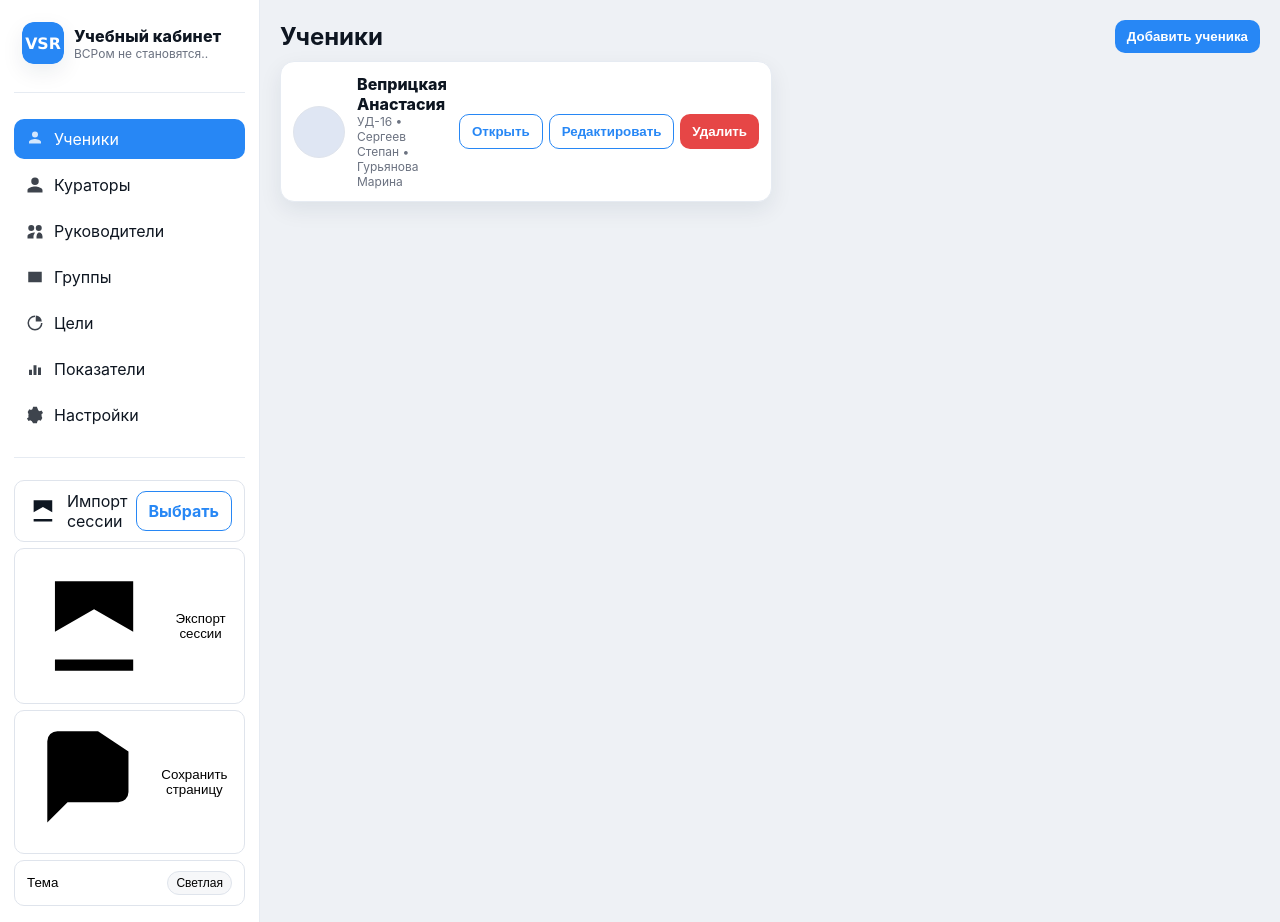
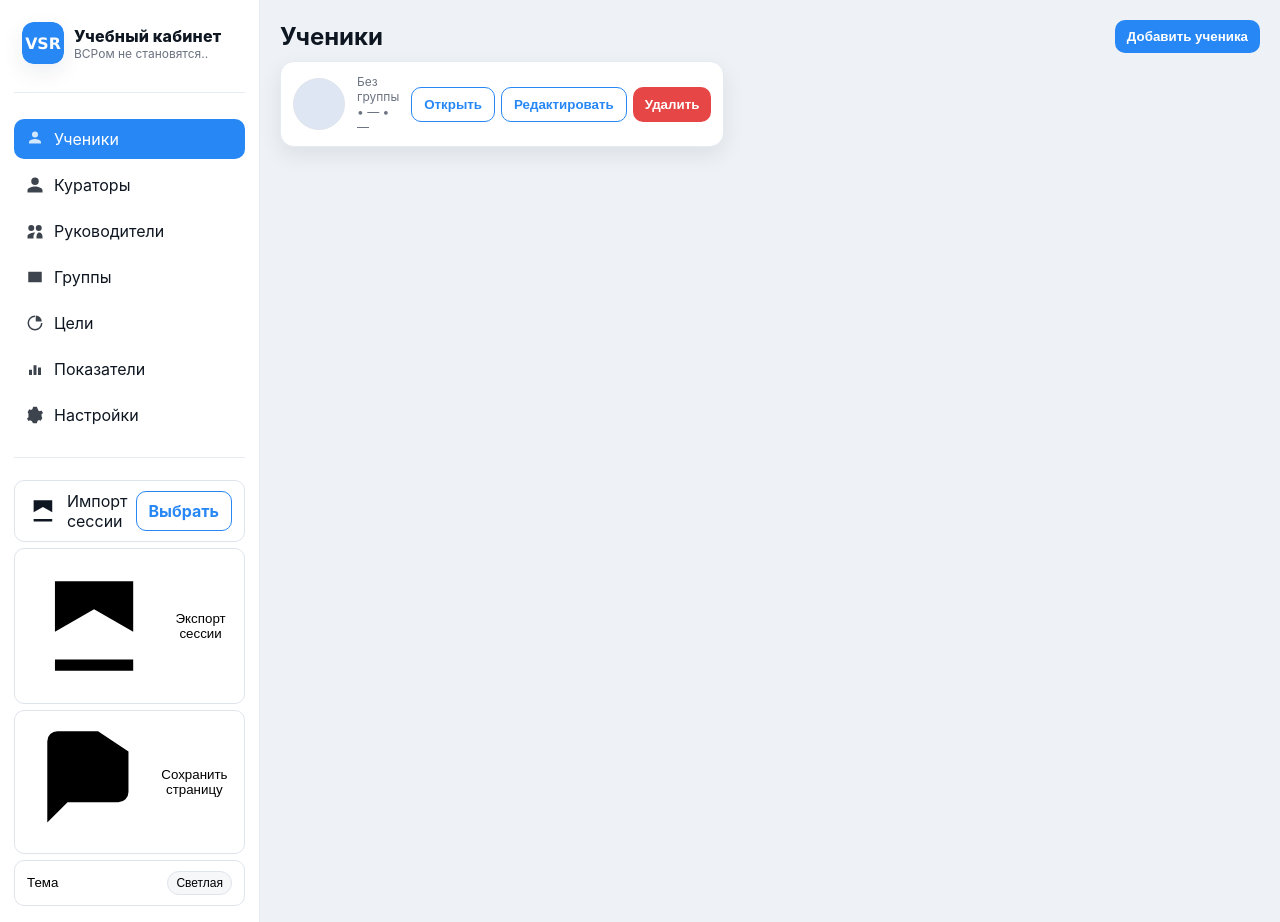
Before and after one commit to SomRaFallen/12, a plain HTML site: page index.html in a window 1280 px wide. Drawn offline with nearby package versions, Linux system fonts and the light colour scheme.

Commit message:
Update index.html

```diff
--- a/index.html
+++ b/index.html
@@ -493,33 +493,23 @@ let store = {
   theme: 'light'
 };
 
-// — Стартовые демо-данные (можно удалить) —
-store.curators = [
-  { id: uid(), name: 'Зубченко Александра', city: 'Пермь' },
-  { id: uid(), name: 'Сергеев Степан', city: 'Саратов' }
-];
-store.leaders = [
-  { id: uid(), name: 'Гурьянова Марина', city:'Саратов', direction:'VAS' },
-  { id: uid(), name: 'Варфаломеева Елена', city:'Саратов', direction:'KEY' }
-];
-store.groups = [
-  { id: uid(), name: 'УД-16', curatorId: store.curators[0].id }
-];
-
+// Очистка стартовых демо-данных
+store.curators = [];
+store.leaders = [];
+store.groups = [];
 store.students = [
   {
     id: uid(),
-    name: 'Веприцкая Анастасия',
-    type: 'Очный',
-    groupId: store.groups[0].id,
-    curatorId: store.curators[1].id,
-    leaderId: store.leaders[0].id,
-    avatar: '',
-    stats: [
-      // {date:'2025-08-01', aht:400, calls:60, promoters:10, neutrals:0, detractors:0, nsat:100}
-    ]
+    name: '',       // пустое имя
+    type: '',       // можно оставить 'Очный' или ''
+    groupId: null,  // нет группы
+    curatorId: null, // нет куратора
+    leaderId: null,  // нет лидера
+    avatar: '',     // аватар пустой
+    stats: []       // пустая статистика
   }
 ];
+
 
 /* ====================== STATE ====================== */
 let currentTab = 'students';
```
